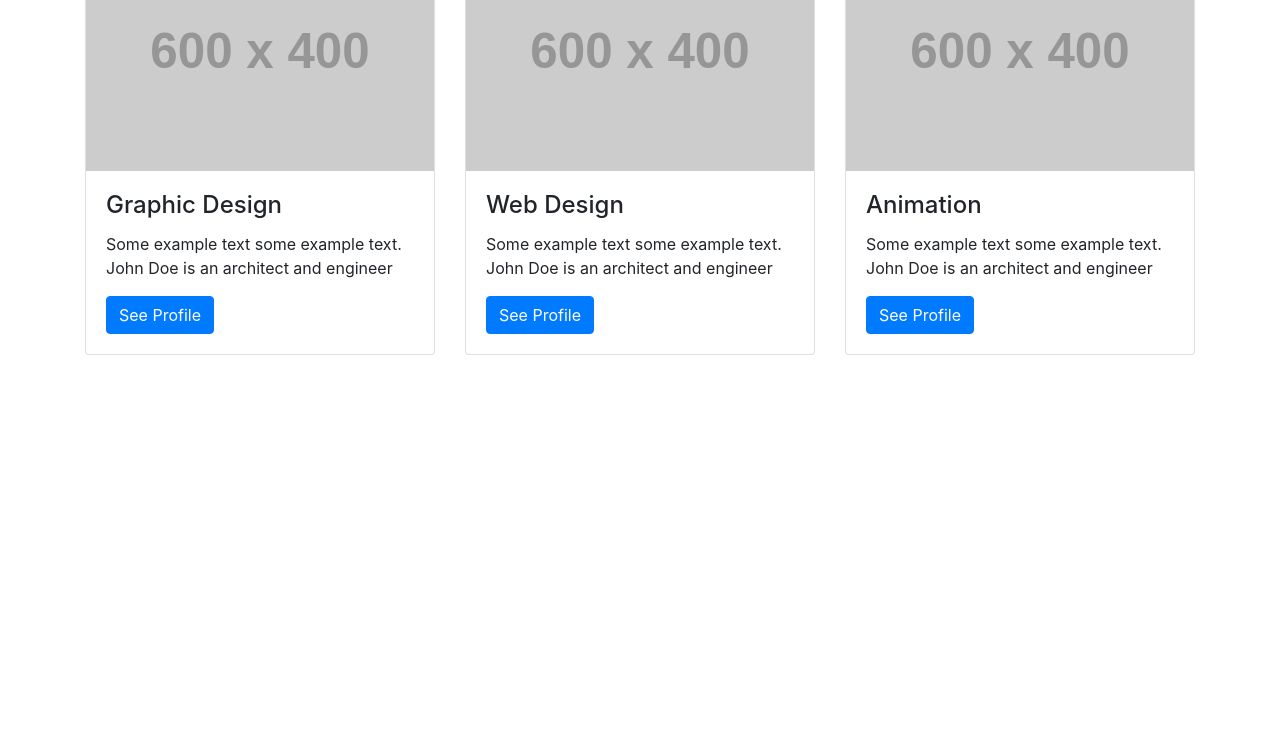
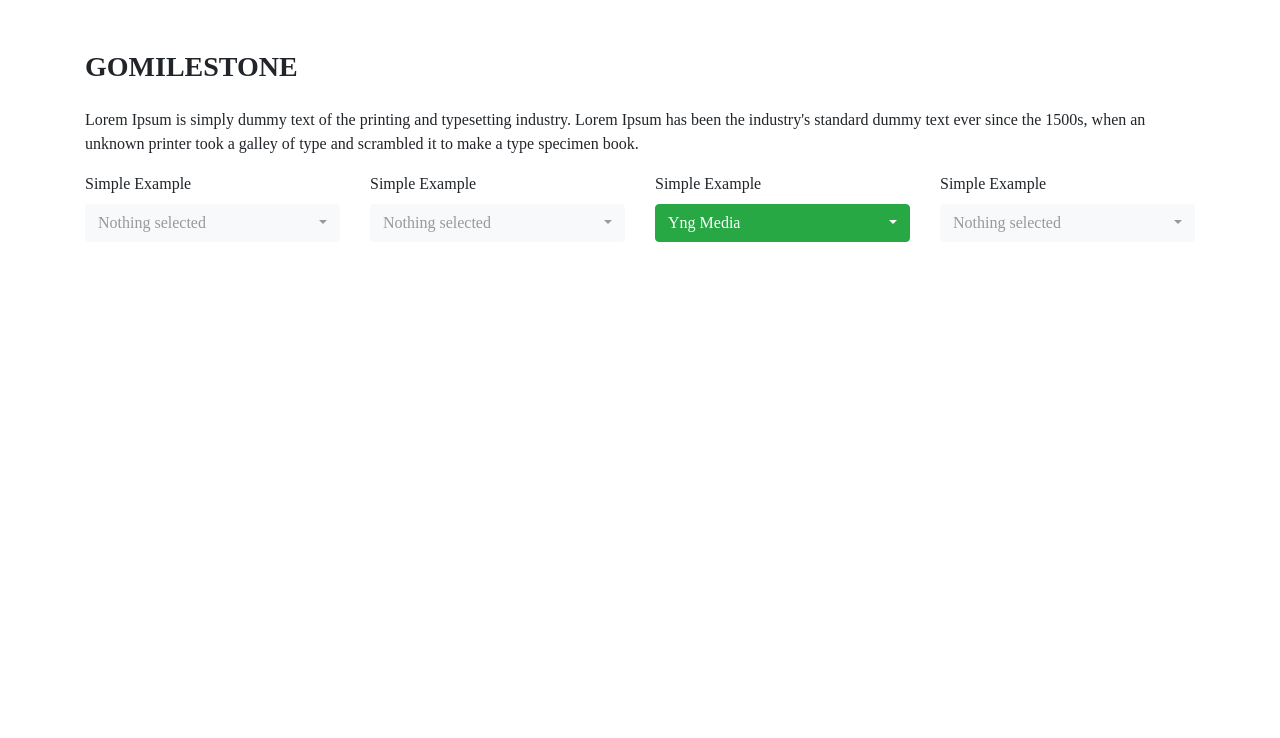
Before and after one commit to kailashchaudhary02/git-command, a plain HTML site: page index.html in a window 1280 px wide. Shown: the part 62-800 px from the top of the page. Drawn offline with nearby package versions, Linux system fonts and the light colour scheme; placeholder pictures from the web are drawn by us; a web font is replaced by a local one.

Commit message:
Revert "Ui updated"
This reverts commit d0cf32493de0346d2ba0a203d0d3a5bec6a31848.

```diff
--- a/index.html
+++ b/index.html
@@ -2,59 +2,90 @@
 <html lang="en">
 
 <head>
-    <title>Bootstrap Example</title>
-    <meta charset="utf-8">
-    <meta name="viewport" content="width=device-width, initial-scale=1">
-    <link rel="stylesheet" href="https://cdn.jsdelivr.net/npm/bootstrap@4.6.1/dist/css/bootstrap.min.css">
-    <script src="https://cdn.jsdelivr.net/npm/jquery@3.6.0/dist/jquery.slim.min.js"></script>
-    <script src="https://cdn.jsdelivr.net/npm/popper.js@1.16.1/dist/umd/popper.min.js"></script>
-    <script src="https://cdn.jsdelivr.net/npm/bootstrap@4.6.1/dist/js/bootstrap.bundle.min.js"></script>
+    <meta charset="UTF-8">
+    <meta http-equiv="X-UA-Compatible" content="IE=edge">
+    <meta name="viewport" content="width=device-width, initial-scale=1.0">
+    <title>Bootstrap Text</title>
+    <link rel="stylesheet" href="assets/css/bootstrap.min.css">
+    <link rel="stylesheet" href="assets/css/style.css">
+    <!--==== BOOTSTRAP SELECT INCLUDE ====-->
+    <link href="assets/css/bootstrap-select.min.css" rel="stylesheet" />
 </head>
 
 <body>
-    <div class="container">
+
+
+    <h1>Hello Kailash</h1>
+    <div class="container mt-5">
+        <h3 class="py-3 text-black text-uppercase"><strong>Gomilestone</strong></h3>
+        <p>
+            Lorem Ipsum is simply dummy text of the printing and typesetting industry. Lorem Ipsum has been the
+            industry's standard dummy text ever since the 1500s, when an unknown printer took a galley of type and
+            scrambled it to make a type specimen book.
+        </p>
+
         <div class="row">
-            <div class="col-md-4">
-                <div class="card">
-                    <img class="card-img-top" src="https://dummyimage.com/600x400/000/fff" alt="Card image"
-                        style="width:100%">
-                    <div class="card-body">
-                        <h4 class="card-title">Graphic Design</h4>
-                        <p class="card-text">Some example text some example text. John Doe is an architect and engineer
-                        </p>
-                        <a href="#" class="btn btn-primary stretched-link">See Profile</a>
-                    </div>
-                </div>
+            <div class="col-sm-6 col-md-3 form-group">
+                <label>Simple Example</label>
+                <select class="selectpicker form-control" multiple data-live-search="true" data-size="4">
+                    <option>Yng Media</option>
+                    <option>Fny Digitial</option>
+                    <option>SK Digiweb</option>
+                    <option>Gomileston</option>
+                    <option>Hard Shell Pvt Ltd</option>
+                    <option>Amity Software Solution</option>
+                </select>
             </div>
 
-            <div class="col-md-4">
-                <div class="card">
-                    <img class="card-img-top" src="https://dummyimage.com/600x400/000/fff" alt="Card image"
-                        style="width:100%">
-                    <div class="card-body">
-                        <h4 class="card-title">Web Design</h4>
-                        <p class="card-text">Some example text some example text. John Doe is an architect and engineer
-                        </p>
-                        <a href="#" class="btn btn-primary stretched-link">See Profile</a>
-                    </div>
-                </div>
+            <div class="col-sm-6 col-md-3 form-group">
+                <label>Simple Example</label>
+                <select class="selectpicker form-control" multiple data-selected-text-format="count > 3">
+                    <option>Yng Media</option>
+                    <option>Fny Digitial</option>
+                    <option>SK Digiweb</option>
+                    <option>Gomileston</option>
+                    <option>Hard Shell Pvt Ltd</option>
+                    <option>Amity Software Solution</option>
+                </select>
             </div>
 
-            <div class="col-md-4">
-                <div class="card">
-                    <img class="card-img-top" src="https://dummyimage.com/600x400/000/fff" alt="Card image"
-                        style="width:100%">
-                    <div class="card-body">
-                        <h4 class="card-title">Animation</h4>
-                        <p class="card-text">Some example text some example text. John Doe is an architect and engineer
-                        </p>
-                        <a href="#" class="btn btn-primary stretched-link">See Profile</a>
-                    </div>
-                </div>
+            <div class="col-sm-6 col-md-3 form-group">
+                <label>Simple Example</label>
+                <select class="selectpicker form-control" data-style="btn-success">
+                    <option>Yng Media</option>
+                    <option>Fny Digitial</option>
+                    <option>SK Digiweb</option>
+                    <option>Gomileston</option>
+                    <option>Hard Shell Pvt Ltd</option>
+                    <option>Amity Software Solution</option>
+                </select>
+            </div>
+
+            <div class="col-sm-6 col-md-3 form-group">
+                <label>Simple Example</label>
+                <select class="selectpicker form-control" multiple data-actions-box="true">
+                    <option>Yng Media</option>
+                    <option>Fny Digitial</option>
+                    <option>SK Digiweb</option>
+                    <option>Gomileston</option>
+                    <option>Hard Shell Pvt Ltd</option>
+                    <option>Amity Software Solution</option>
+                </select>
             </div>
         </div>
     </div>
 
+
+    <script src="assets/js/jquery-3.6.0.min.js"></script>
+    <script src="assets/js/bootstrap.bundle.js"></script>
+    <script src="assets/js/bootstrap-select.min.js"></script>
+
+
+    <script>
+        $(document).ready(function () {
+            $(".selectpicker").selectpicker();
+        })
+    </script>
 </body>
 
 </html>
```
